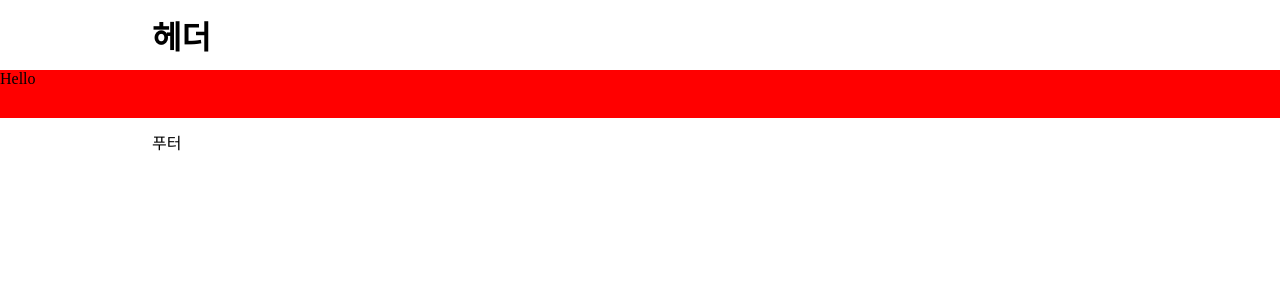
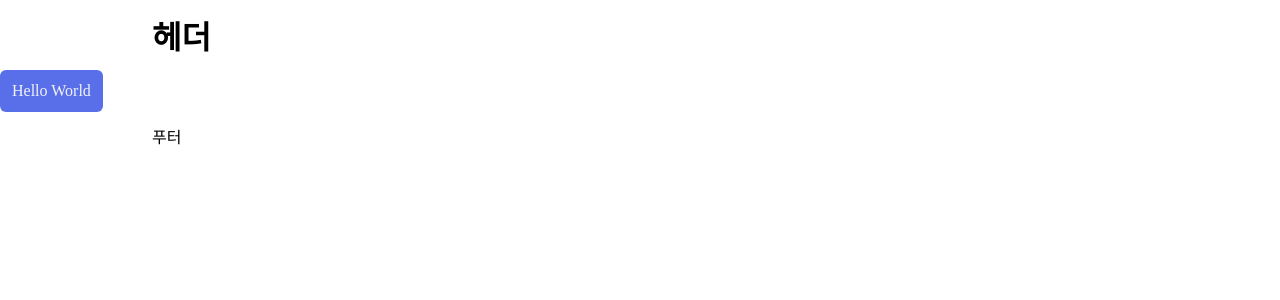
Before and after one commit to kichan05/React-Template, a React (Create React App) app: page / in a window 1280 px wide. Shown: the top 300 px of the page. Built offline with nearby package versions, Linux system fonts and the light colour scheme; a web font is replaced by a local one.

Commit message:
Modal Ui

```diff
--- a/src/App.js
+++ b/src/App.js
@@ -1,10 +1,11 @@
 import {GlobalStyle} from "./style/GlobalStyle";
 import styled, {ThemeProvider} from "styled-components";
 import {Resize} from "./component/Resize";
-import Input from "./component/Input";
 import {Theme} from "./style/theme";
 import Header from "./component/Header";
 import Footer from "./component/Footer";
+import Button from "./component/Button";
+import UiSection from "./section/UiSection";
 
 const Test = styled.div`
   height: var(--footer-height);
@@ -19,8 +20,10 @@ function App() {
         <Resize/>
 
         <Header/>
-        <Test>Hello</Test>
+        <Button>Hello World</Button>
         <Footer/>
+
+        <UiSection/>
       </ThemeProvider>
     </div>
   );
--- a/src/component/Button.js
+++ b/src/component/Button.js
@@ -35,7 +35,7 @@ const ButtonColor = css`
 const ButtonStyle = styled.button`
   width: ${props => props.isFullWidth ? '100%' : 'unset'};
   font-size: 16px;
-  font-weight: 400;
+  font-weight: 500;
 
   border-radius: 6px;
   padding: 12px;
--- /dev/null
+++ b/src/component/Modal.js
@@ -0,0 +1,44 @@
+import styled from "styled-components";
+import Button from "./Button";
+
+const ModalStyle = styled.div`
+  width: 100%;
+  height: 100%;
+
+  background-color: rgba(0, 0, 0, 0.5);
+
+  pointer-events: auto;
+
+  display: flex;
+  align-items: center;
+  justify-content: center;
+
+  position: fixed;
+  top: 0;
+  left: 0;
+`
+
+const ModalContent = styled.div`
+  width: 100%;
+  max-width: 600px;
+
+  background-color: #fff;
+  border-radius: 8px;
+  padding: 12px;
+`
+
+const Modal = ({isShow}) => {
+  return isShow && (
+    <ModalStyle>
+      <ModalContent>
+        <Button>닫기</Button>
+      </ModalContent>
+    </ModalStyle>
+  )
+}
+
+Modal.defaultProps = {
+  isShow: false
+}
+
+export default Modal
--- /dev/null
+++ b/src/section/UiSection.js
@@ -0,0 +1,23 @@
+import styled from "styled-components";
+import Modal from "../component/Modal";
+
+const UiSectionStyle = styled.section`
+  width: 100%;
+  height: calc(var(--vh) * 100);
+
+  pointer-events: none;
+
+  position: fixed;
+  top: 0;
+  left: 0;
+`
+
+const UiSection = () => {
+  return (
+    <UiSectionStyle>
+      <Modal/>
+    </UiSectionStyle>
+  )
+}
+
+export default UiSection
```
